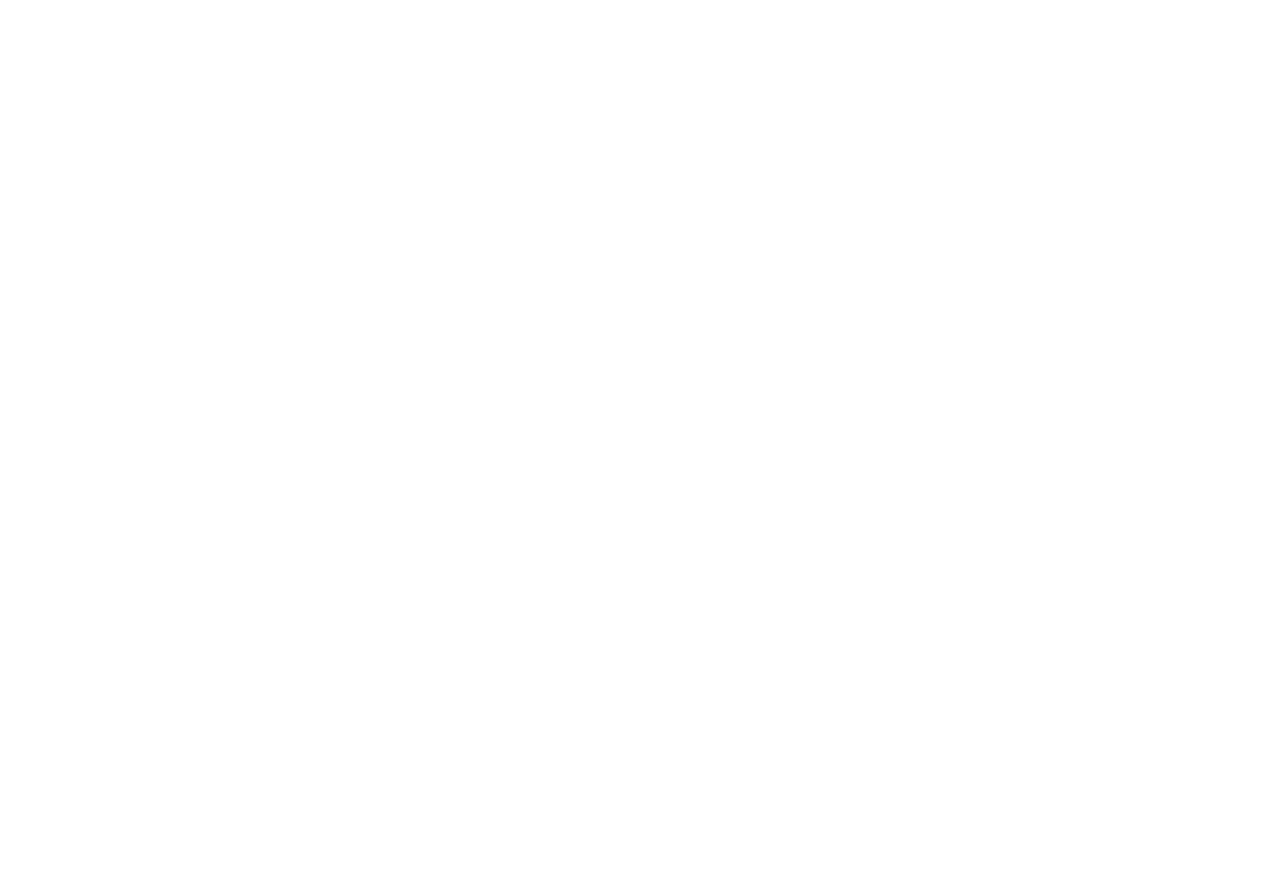
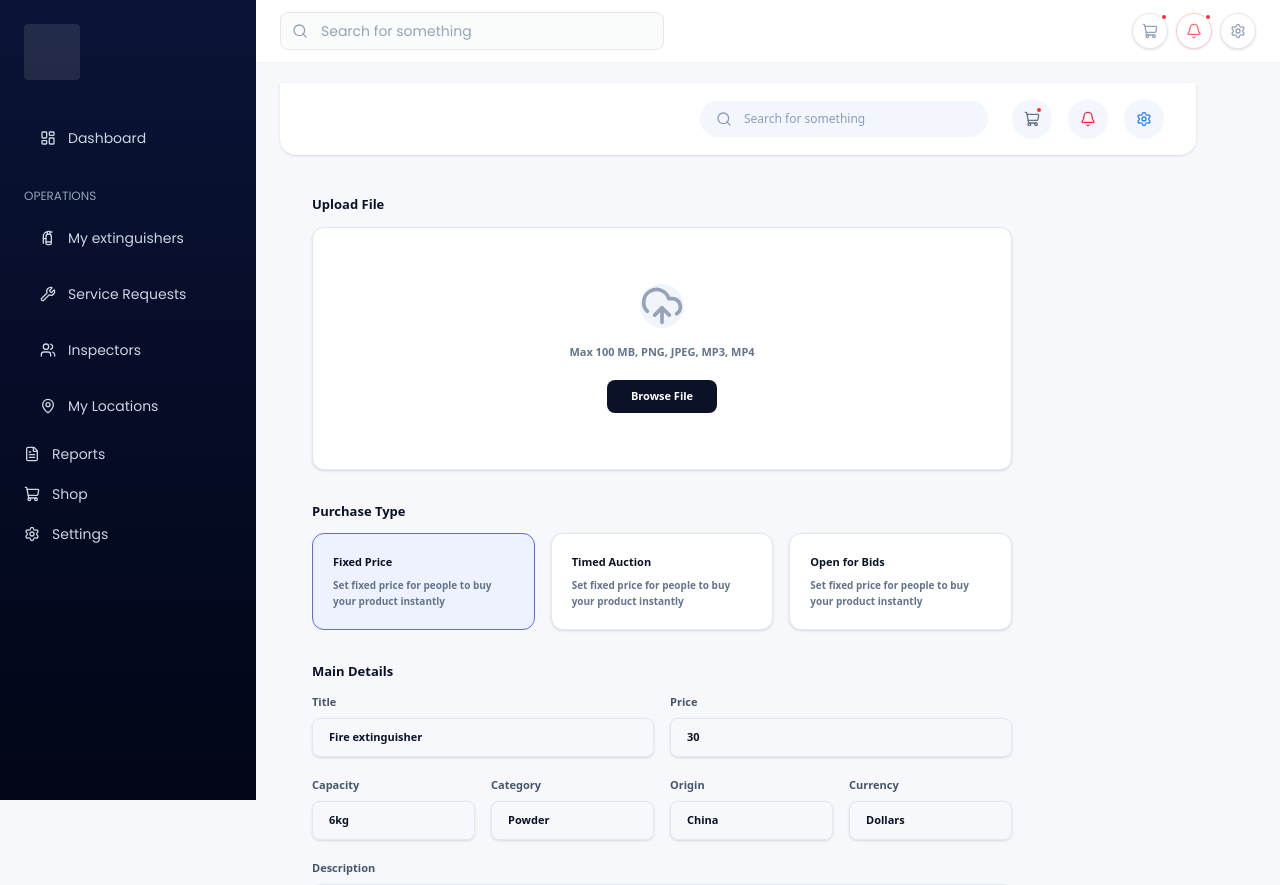
Before and after one commit to TETA-Liana/FEM, an Angular app: page /add-extinguisher in a window 1280 px wide. Before the commit this address led to /. Shown: the top 885 px of the page. Before the commit the page ends 800 px from the top, so only its background shows below. Built offline with nearby package versions, Linux system fonts and the light colour scheme.

Commit message:
location

```diff
--- a/src/app/app.routes.ts
+++ b/src/app/app.routes.ts
@@ -6,6 +6,7 @@
 import { ServiceRequestsComponent } from './pages/service-requests/service-requests.component';
 import { InspectorsOverviewComponent } from './pages/inspectors-overview/inspectors-overview.component';
 import { LocationsDashboardComponent } from './pages/locations-dashboard/locations-dashboard.component';
+import { AddExtinguisher } from './pages/add-extinguisher/add-extinguisher';
 
 export const routes: Routes = [
   { path: '', component: SignupComponent },
@@ -14,5 +15,6 @@
   { path: 'extinguishers', component: ExtinguishersComponent },
   { path: 'service-requests', component: ServiceRequestsComponent },
   { path: 'inspectors', component: InspectorsOverviewComponent },
-  { path: 'locations', component: LocationsDashboardComponent }
+  { path: 'locations', component: LocationsDashboardComponent },
+  { path: 'add-extinguisher', component: AddExtinguisher }
 ];
--- /dev/null
+++ b/src/app/pages/add-extinguisher/add-extinguisher.html
@@ -0,0 +1,130 @@
+<div class="px-8 py-6 bg-[#F6F8FC] min-h-screen font-sans">
+
+    <!-- MOCK TOP BAR (As seen in screenshot) -->
+    <div class="flex justify-end items-center gap-6 mb-10 w-full bg-white px-8 py-4 rounded-b-2xl shadow-sm -mt-6 -mx-8"
+        style="width: calc(100% + 4px);">
+        <div class="relative w-72">
+            <i data-lucide="search" class="absolute left-4 top-1/2 -translate-y-1/2 w-4 h-4 text-[#8C9EBB]"></i>
+            <input type="text" placeholder="Search for something"
+                class="w-full pl-11 pr-4 py-2.5 rounded-full bg-[#F3F6FD] text-xs font-medium placeholder:text-[#8C9EBB] focus:outline-none text-[#0B1228]">
+        </div>
+        <div class="flex items-center gap-4">
+            <button
+                class="w-10 h-10 rounded-full bg-[#F3F6FD] flex flex-col items-center justify-center relative hover:bg-slate-200 transition-colors">
+                <i data-lucide="shopping-cart" class="w-4 h-4 text-[#64748B]"></i>
+                <div class="absolute top-2 right-2.5 w-1.5 h-1.5 bg-red-500 rounded-full border border-white"></div>
+            </button>
+            <button
+                class="w-10 h-10 rounded-full bg-[#F3F6FD] flex items-center justify-center text-red-400 hover:bg-slate-200 transition-colors">
+                <i data-lucide="bell" class="w-4 h-4 text-red-500"></i>
+            </button>
+            <button
+                class="w-10 h-10 rounded-full bg-[#F3F6FD] flex items-center justify-center text-blue-500 hover:bg-slate-200 transition-colors">
+                <i data-lucide="settings" class="w-4 h-4 text-blue-500"></i>
+            </button>
+        </div>
+    </div>
+
+    <div class="max-w-[700px]">
+        <!-- UPLOAD FILE -->
+        <div class="mb-8">
+            <h3 class="text-[13px] font-extrabold text-[#0B1228] mb-3">Upload File</h3>
+            <div
+                class="bg-white border border-[#E2E8F0] shadow-sm rounded-xl py-14 flex flex-col items-center justify-center">
+                <div class="w-11 h-11 rounded-full bg-[#F1F5F9] flex items-center justify-center mb-4">
+                    <i data-lucide="cloud-upload" class="w-5 h-5 text-[#94A3B8]"></i>
+                </div>
+                <p class="text-[11px] font-semibold text-[#64748B] mb-5">Max 100 MB, PNG, JPEG, MP3, MP4</p>
+                <button
+                    class="px-6 py-2 bg-[#0B1228] hover:bg-slate-900 text-white text-[11px] font-bold rounded-lg transition-colors">
+                    Browse File
+                </button>
+            </div>
+        </div>
+
+        <!-- PURCHASE TYPE -->
+        <div class="mb-8">
+            <h3 class="text-[13px] font-extrabold text-[#0B1228] mb-3">Purchase Type</h3>
+            <div class="grid grid-cols-3 gap-4">
+                <!-- Card 1 -->
+                <div class="bg-[#EEF2FF] border border-[#6366F1] rounded-xl p-5 cursor-pointer">
+                    <h4 class="text-[11px] font-extrabold text-[#0B1228] mb-1.5">Fixed Price</h4>
+                    <p class="text-[10px] font-semibold text-[#64748B] leading-relaxed">
+                        Set fixed price for people to buy your product instantly
+                    </p>
+                </div>
+                <!-- Card 2 -->
+                <div
+                    class="bg-white border border-[#E2E8F0] shadow-sm rounded-xl p-5 cursor-pointer hover:border-[#CBD5E1] transition-colors">
+                    <h4 class="text-[11px] font-extrabold text-[#0B1228] mb-1.5">Timed Auction</h4>
+                    <p class="text-[10px] font-semibold text-[#64748B] leading-relaxed">
+                        Set fixed price for people to buy your product instantly
+                    </p>
+                </div>
+                <!-- Card 3 -->
+                <div
+                    class="bg-white border border-[#E2E8F0] shadow-sm rounded-xl p-5 cursor-pointer hover:border-[#CBD5E1] transition-colors">
+                    <h4 class="text-[11px] font-extrabold text-[#0B1228] mb-1.5">Open for Bids</h4>
+                    <p class="text-[10px] font-semibold text-[#64748B] leading-relaxed">
+                        Set fixed price for people to buy your product instantly
+                    </p>
+                </div>
+            </div>
+        </div>
+
+        <!-- MAIN DETAILS -->
+        <div class="mb-8">
+            <h3 class="text-[13px] font-extrabold text-[#0B1228] mb-3">Main Details</h3>
+
+            <div class="grid grid-cols-2 gap-x-4 gap-y-5 mb-5">
+                <div class="flex flex-col gap-2">
+                    <label class="text-[11px] font-semibold text-[#475569]">Title</label>
+                    <input type="text" value="Fire extinguisher"
+                        class="w-full px-4 py-2.5 rounded-lg border border-[#E2E8F0] text-[11px] font-bold text-[#0B1228] focus:outline-none focus:border-[#6366F1] shadow-sm">
+                </div>
+                <div class="flex flex-col gap-2">
+                    <label class="text-[11px] font-semibold text-[#475569]">Price</label>
+                    <input type="text" value="30"
+                        class="w-full px-4 py-2.5 rounded-lg border border-[#E2E8F0] text-[11px] font-bold text-[#0B1228] focus:outline-none focus:border-[#6366F1] shadow-sm">
+                </div>
+            </div>
+
+            <div class="grid grid-cols-4 gap-4 mb-5">
+                <div class="flex flex-col gap-2">
+                    <label class="text-[11px] font-semibold text-[#475569]">Capacity</label>
+                    <input type="text" value="6kg"
+                        class="w-full px-4 py-2.5 rounded-lg border border-[#E2E8F0] text-[11px] font-bold text-[#0B1228] focus:outline-none focus:border-[#6366F1] shadow-sm">
+                </div>
+                <div class="flex flex-col gap-2">
+                    <label class="text-[11px] font-semibold text-[#475569]">Category</label>
+                    <input type="text" value="Powder"
+                        class="w-full px-4 py-2.5 rounded-lg border border-[#E2E8F0] text-[11px] font-bold text-[#0B1228] focus:outline-none focus:border-[#6366F1] shadow-sm">
+                </div>
+                <div class="flex flex-col gap-2">
+                    <label class="text-[11px] font-semibold text-[#475569]">Origin</label>
+                    <input type="text" value="China"
+                        class="w-full px-4 py-2.5 rounded-lg border border-[#E2E8F0] text-[11px] font-bold text-[#0B1228] focus:outline-none focus:border-[#6366F1] shadow-sm">
+                </div>
+                <div class="flex flex-col gap-2">
+                    <label class="text-[11px] font-semibold text-[#475569]">Currency</label>
+                    <input type="text" value="Dollars"
+                        class="w-full px-4 py-2.5 rounded-lg border border-[#E2E8F0] text-[11px] font-bold text-[#0B1228] focus:outline-none focus:border-[#6366F1] shadow-sm">
+                </div>
+            </div>
+
+            <div class="flex flex-col gap-2 mb-10">
+                <label class="text-[11px] font-semibold text-[#475569]">Description</label>
+                <textarea rows="5"
+                    class="w-full px-4 py-3 rounded-lg border border-[#E2E8F0] text-[11px] font-medium text-[#0B1228] focus:outline-none focus:border-[#6366F1] shadow-sm resize-none"></textarea>
+            </div>
+
+            <!-- SAVE BUTTON -->
+            <button
+                class="flex items-center gap-2.5 px-8 py-3 bg-[#0B1228] text-white rounded-lg text-xs font-bold shadow-md hover:bg-slate-900 transition-colors">
+                <i data-lucide="save" class="w-4 h-4"></i>
+                <span>Save</span>
+            </button>
+
+        </div>
+    </div>
+</div>
--- /dev/null
+++ b/src/app/pages/add-extinguisher/add-extinguisher.ts
@@ -0,0 +1,20 @@
+import { Component, AfterViewInit } from '@angular/core';
+
+declare const lucide: { createIcons: (opts?: { nameAttr?: string }) => void } | undefined;
+
+@Component({
+  selector: 'app-add-extinguisher',
+  standalone: true,
+  imports: [],
+  templateUrl: './add-extinguisher.html',
+  styleUrl: './add-extinguisher.css',
+})
+export class AddExtinguisher implements AfterViewInit {
+  ngAfterViewInit() {
+    setTimeout(() => {
+      if (typeof lucide !== 'undefined' && lucide.createIcons) {
+        lucide.createIcons();
+      }
+    }, 100);
+  }
+}
--- a/src/app/pages/locations-dashboard/locations-dashboard.component.ts
+++ b/src/app/pages/locations-dashboard/locations-dashboard.component.ts
@@ -1,6 +1,7 @@
 import { Component } from '@angular/core';
 import { FormsModule } from '@angular/forms';
 import { CommonModule } from '@angular/common';
+import { RouterModule } from '@angular/router';
 
 export interface Location {
   id: string;
@@ -33,7 +34,7 @@
 @Component({
   selector: 'app-locations-dashboard',
   standalone: true,
-  imports: [FormsModule, CommonModule],
+  imports: [FormsModule, CommonModule, RouterModule],
   templateUrl: './locations-dashboard.component.html',
   styleUrls: ['./locations-dashboard.component.css']
 })
```
Also changed, not shown: src/app/pages/locations-dashboard/locations-dashboard.component.html (+38 -21 lines), src/app/pages/add-extinguisher/add-extinguisher.css (added), 1 other file (tests, documents, lock files or other folders).
